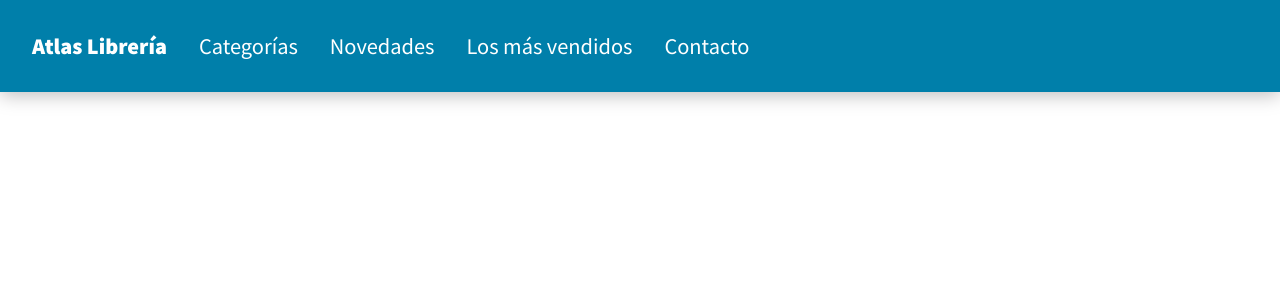
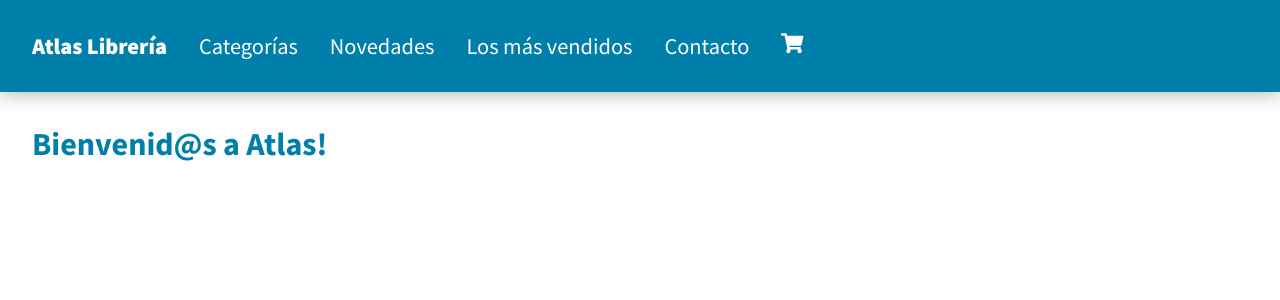
Before and after one commit to lubazzana/ecommerce_react, a React (Create React App) app: page / in a window 1280 px wide. Shown: the top 300 px of the page. Built offline with nearby package versions, Linux system fonts and the light colour scheme.

Commit message:
desafio 3

```diff
--- a/package.json
+++ b/package.json
@@ -8,6 +8,7 @@
     "@testing-library/user-event": "^13.5.0",
     "react": "^17.0.2",
     "react-dom": "^17.0.2",
+    "react-icons": "^4.3.1",
     "react-scripts": "5.0.0",
     "web-vitals": "^2.1.4"
   },
--- a/public/index.html
+++ b/public/index.html
@@ -15,6 +15,11 @@
     <link rel="preconnect" href="https://fonts.googleapis.com">
     <link rel="preconnect" href="https://fonts.gstatic.com" crossorigin>
     <link href="https://fonts.googleapis.com/css2?family=Source+Sans+Pro:wght@300;400;700;900&display=swap" rel="stylesheet">
+
+    <!--Fontawesome-->
+    <link rel="stylesheet" href="https://cdnjs.cloudflare.com/ajax/libs/font-awesome/6.0.0/css/all.min.css" integrity="sha512-9usAa10IRO0HhonpyAIVpjrylPvoDwiPUiKdWk5t3PyolY1cOd4DSE0Ga+ri4AuTroPR5aQvXU9xC6qOPnzFeg==" crossorigin="anonymous" referrerpolicy="no-referrer" />
+
+
     <!--
       manifest.json provides metadata used when your web app is installed on a
       user's mobile device or desktop. See https://developers.google.com/web/fundamentals/web-app-manifest/
--- a/src/App.js
+++ b/src/App.js
@@ -1,4 +1,5 @@
 import Navbar from './components/Navbar'
+import ItemListContainer from './components/ItemListContainer'
 
 import './App.css';
 
@@ -6,6 +7,7 @@ function App () {
     return (
         <>
             <Navbar/>
+            <ItemListContainer greeting="Bienvenid@s a Atlas!"/>
         </>
     )
 }
--- /dev/null
+++ b/src/components/CartWidget.js
@@ -0,0 +1,10 @@
+import React from 'react'
+import { FaShoppingCart } from "react-icons/fa";
+
+const CartWidget = () => {
+    return (
+        <FaShoppingCart />
+    )
+}
+
+export default CartWidget
--- /dev/null
+++ b/src/components/ItemListContainer.js
@@ -0,0 +1,11 @@
+import React from 'react'
+
+import './itemlistcontainer.css'
+
+const ItemListContainer = (props) => {
+    return (
+        <h1>{props.greeting}</h1>
+    )
+}
+
+export default ItemListContainer
--- a/src/components/Navbar.js
+++ b/src/components/Navbar.js
@@ -1,6 +1,8 @@
 import React from 'react'
 
 import './navbar.css'
+
+import CartWidget from './CartWidget'
 
 
 const Navbar = () => {
@@ -26,6 +28,12 @@ const Navbar = () => {
                 <li className="item">
                     <a href="#">Contacto</a>
                 </li>
+
+                <li className="item">
+                    <a href="#">
+                        <CartWidget/>
+                    </a>
+                </li>
             </ul>
         </nav>
     )
--- /dev/null
+++ b/src/components/itemlistcontainer.css
@@ -0,0 +1,5 @@
+h1 {
+    margin-top: 2rem;
+    margin-left: 2rem;
+    color: #007faa;
+}
--- a/src/index.js
+++ b/src/index.js
@@ -7,9 +7,3 @@ import App from './App';
 ReactDOM.render(
   <App />,document.getElementById('root')
 )
-
-
-
-// If you want to start measuring performance in your app, pass a function
-// to log results (for example: reportWebVitals(console.log))
-// or send to an analytics endpoint. Learn more: https://bit.ly/CRA-vitals
```
Also changed, not shown: 1 other file (tests, documents, lock files or other folders).
